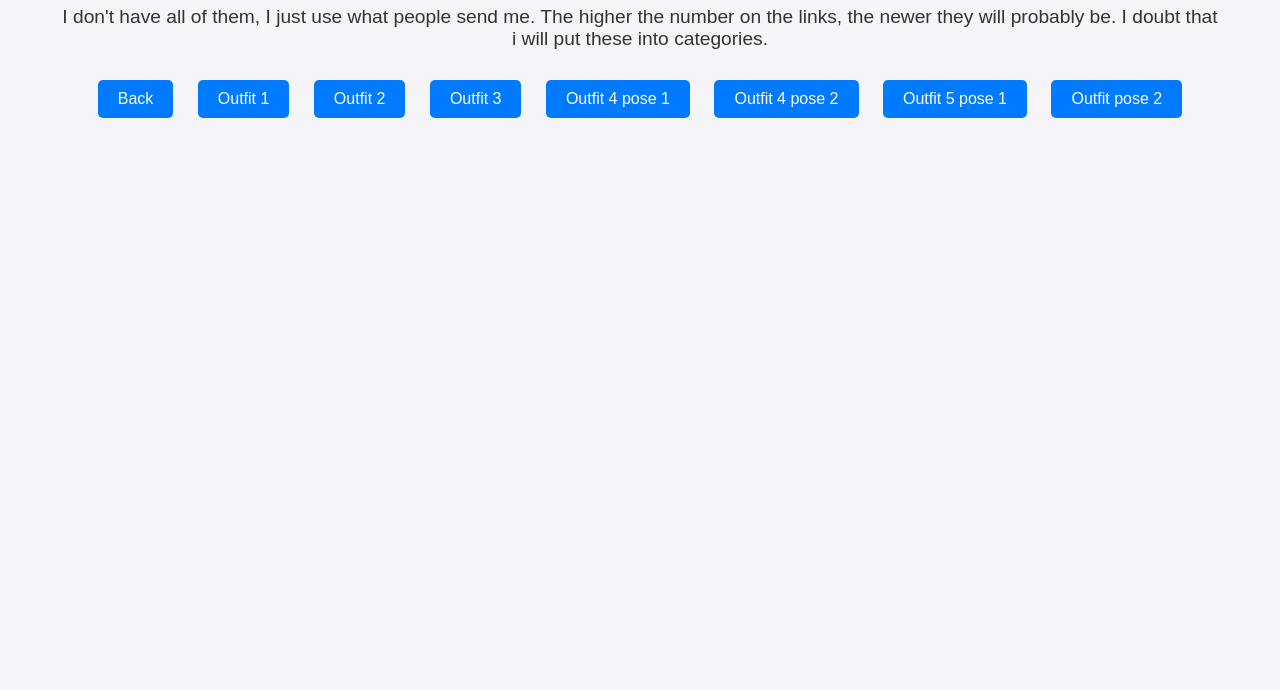
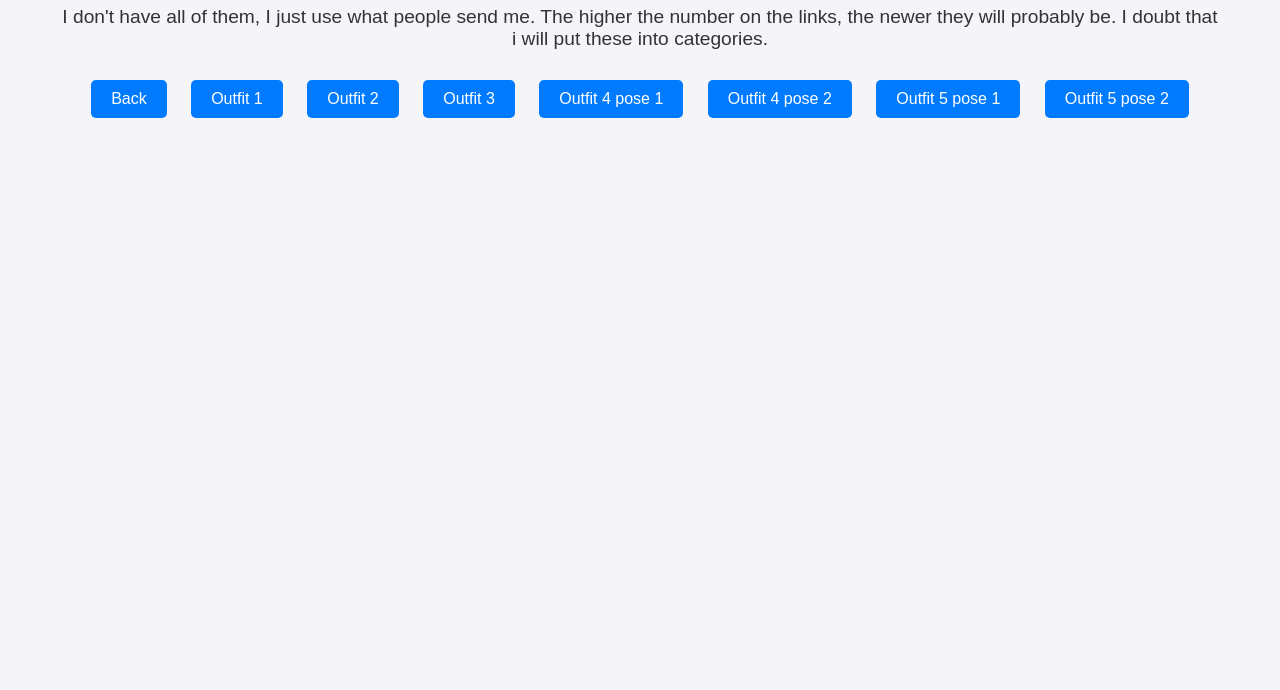
Before and after one commit to aopleaks/aopleaks.github.io, a plain HTML site: page pictures/index.html in a window 1280 px wide. Shown: the part 110-800 px from the top of the page. Drawn offline with Linux system fonts and the light colour scheme.

Commit message:
Update index.html

```diff
--- a/pictures/index.html
+++ b/pictures/index.html
@@ -41,13 +41,13 @@
     <p>I don't have all of them, I just use what people send me. The higher the number on the links, the newer they will probably be. I doubt that i will put these into categories.</p>
     <div class="button-container">
         <a href="/" class="button">Back</a>
-        <a href="/pictures/aopo1.png" class="button">Outfit 1</a>
-        <a href="/pictures/aopo2.png" class="button">Outfit 2</a>
-        <a href="/pictures/aopo3.png" class="button">Outfit 3</a>
-        <a href="/pictures/aopo4p1.png" class="button">Outfit 4 pose 1</a>
-        <a href="/pictures/aopo4p2.png" class="button">Outfit 4 pose 2</a>
-        <a href="/pictures/aopo5p1.png" class="button">Outfit 5 pose 1</a>
-        <a href="/pictures/aopop2.png" class="button">Outfit pose 2</a>
+        <a href="/pictures/aopo1.html" class="button">Outfit 1</a>
+        <a href="/pictures/aopo2.html" class="button">Outfit 2</a>
+        <a href="/pictures/aopo3.html" class="button">Outfit 3</a>
+        <a href="/pictures/aopo4p1.html" class="button">Outfit 4 pose 1</a>
+        <a href="/pictures/aopo4p2.html" class="button">Outfit 4 pose 2</a>
+        <a href="/pictures/aopo5p1.html" class="button">Outfit 5 pose 1</a>
+        <a href="/pictures/aopo5p2.html" class="button">Outfit 5 pose 2</a>
     </div>
 
 
```
